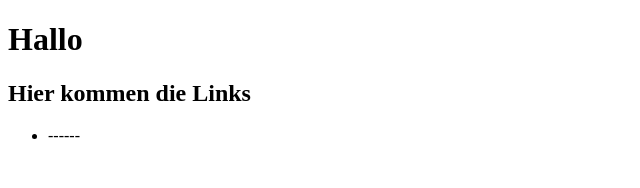
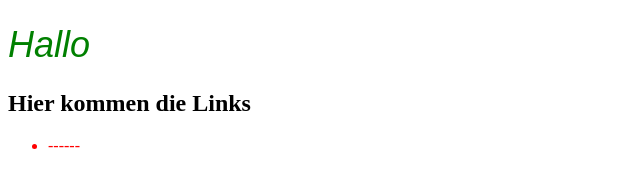
Before and after one commit to StGallischesDorf/webpage, a plain HTML site: page index.html in a window 1280 px wide. Shown: the whole page, without its empty margins (0-640 px from the left). Drawn offline with Linux system fonts and the light colour scheme.

Commit message:
fixed #2. Style added

```diff
--- a/index.html
+++ b/index.html
@@ -3,6 +3,7 @@
   <head>
     <meta charset="utf-8">
     <title>St. Gallisches Dorf</title>
+    <link rel="stylesheet" href="stylesheet.css">
   </head>
   <body>
     <h1>Hallo</h1>
--- /dev/null
+++ b/stylesheet.css
@@ -0,0 +1,9 @@
+h1
+{
+   color: green;
+   font:  italic 36px Arial, sans-serif;
+}
+ul
+{
+   color: red;
+}
```
